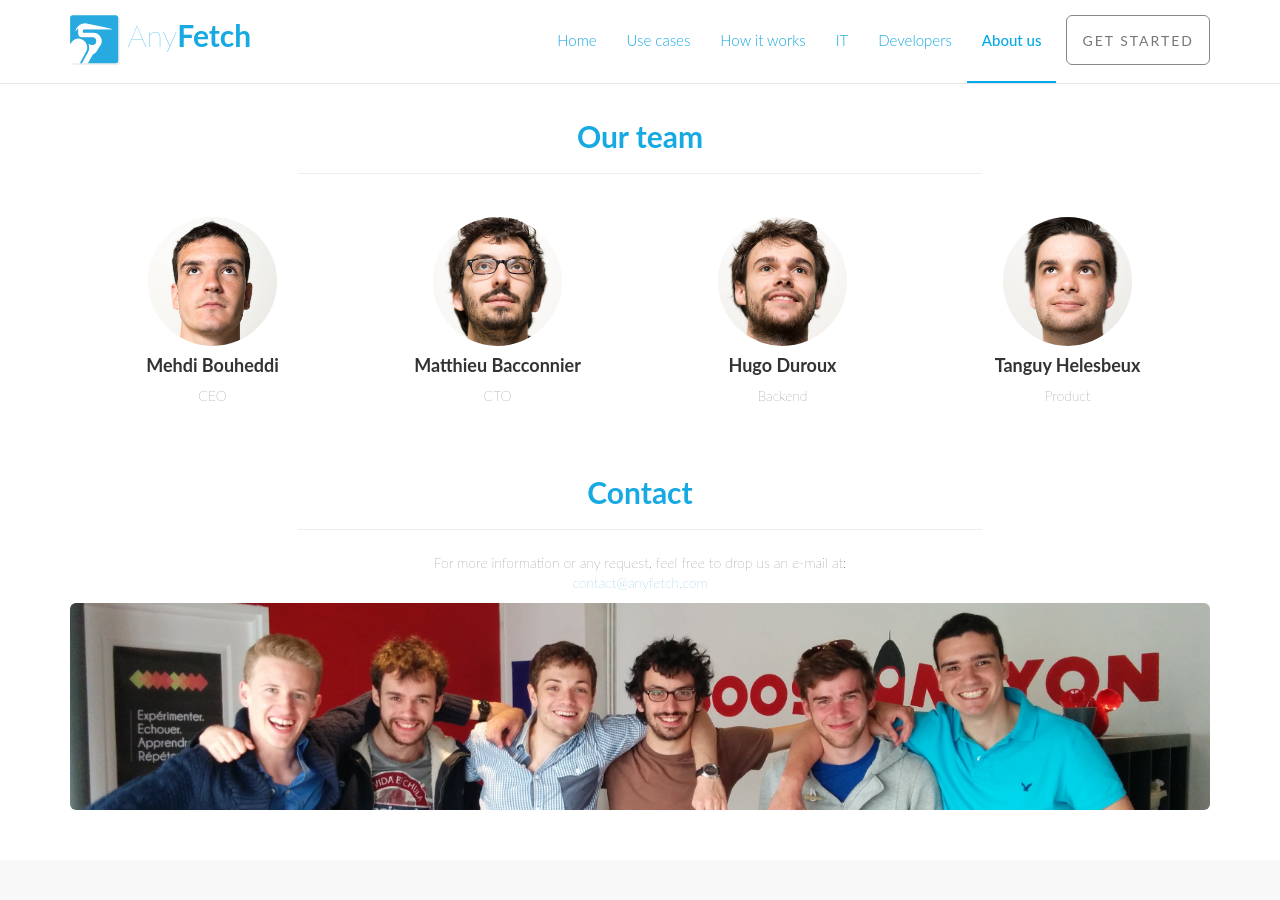
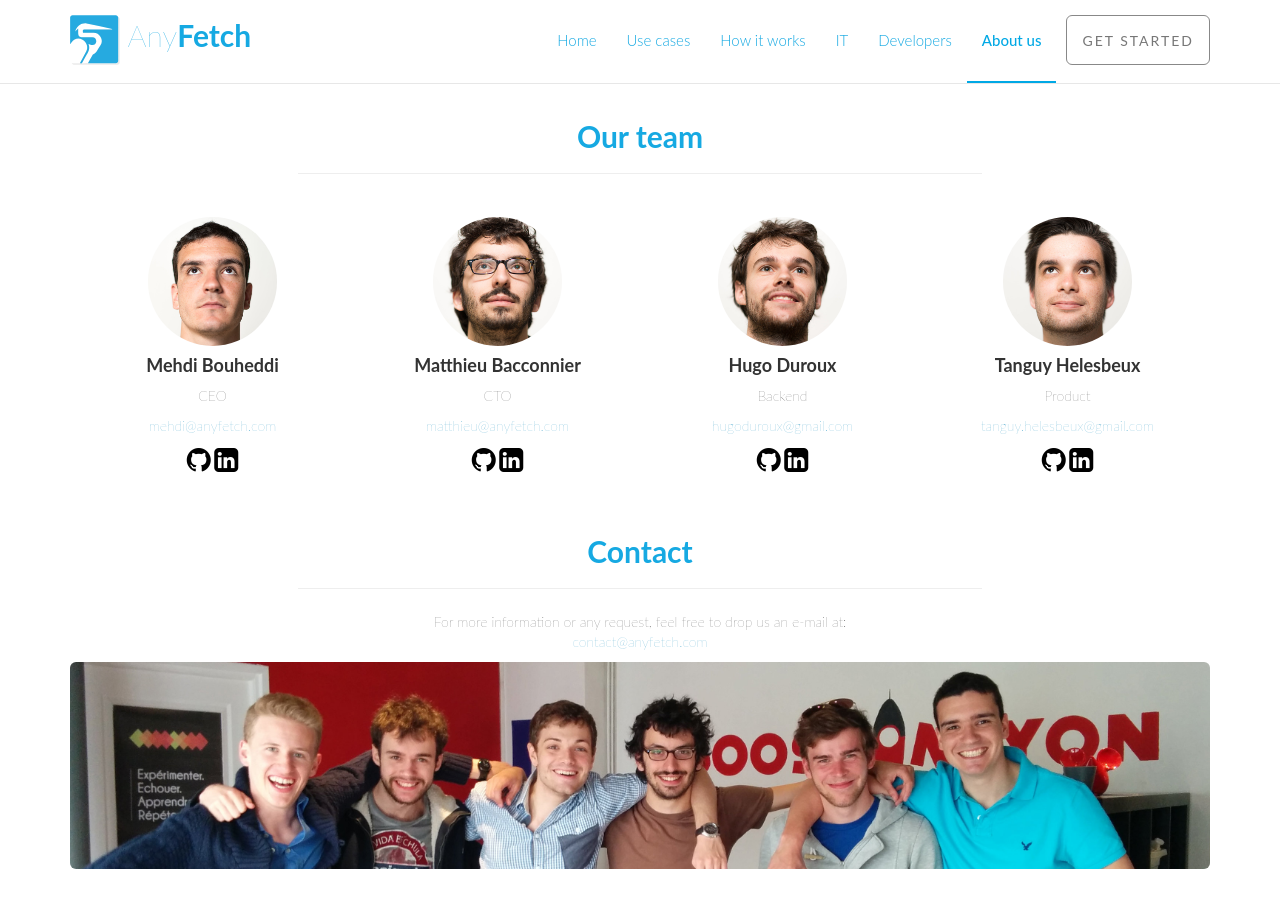
Before and after one commit to your-mom-noob/anyfetch.com, a Jekyll site: the page built from about-us.html, in a window 1280 px wide and 900 px high. Built offline with Jekyll 4.4.1, drawn with Linux system fonts in a browser that asks for light colours; nearby versions of some CDN libraries; Markdown is read by kramdown in place of the engine named in the settings.

Commit message:
about us github + linkedin

```diff
--- a/_layouts/main.html
+++ b/_layouts/main.html
@@ -11,6 +11,7 @@
 
   <link rel="stylesheet" href="styles/bootstrap.min.css">
   <link rel="stylesheet" href="styles/style.css">
+  <link href="//netdna.bootstrapcdn.com/font-awesome/4.1.0/css/font-awesome.min.css" rel="stylesheet">
 
   <!--[if lt IE 9]>
   <script src="//html5shiv.googlecode.com/svn/trunk/html5.js"></script>
--- a/about-us.html
+++ b/about-us.html
@@ -15,6 +15,9 @@ layout: main
 							<div class="caption">
 								<h4>Mehdi Bouheddi</h4>
 								<p>CEO</p>
+								<p><a target="_blank" href="mailto:mehdi@anyfetch.com">mehdi@anyfetch.com</a></p>
+									<a target="_blank" href="https://github.com/Boudedi" class="profile-link"><i class="fa fa-github fa-2x"></i></a>
+									<a target="_blank" href="https://www.linkedin.com/profile/view?id=69893214" class="profile-link"><i class="fa fa-linkedin-square fa-2x"></i></a>
 							</div>
 						</div>
 					</div>
@@ -24,6 +27,9 @@ layout: main
 							<div class="caption">
 								<h4>Matthieu Bacconnier</h4>
 								<p>CTO</p>
+								<p><a target="_blank" href="mailto:matthieu@anyfetch.com">matthieu@anyfetch.com</a></p>
+									<a target="_blank" href="https://github.com/Neamar" class="profile-link"><i class="fa fa-github fa-2x"></i></a>
+									<a target="_blank" href="https://www.linkedin.com/profile/view?id=246055775" class="profile-link"><i class="fa fa-linkedin-square fa-2x"></i></a>
 							</div>
 						</div>
 					</div>
@@ -33,6 +39,9 @@ layout: main
 							<div class="caption">
 								<h4>Hugo Duroux</h4>
 								<p>Backend</p>
+								<p><a target="_blank" href="mailto:hugodouroux@gmail.com">hugoduroux@gmail.com</a></p>
+									<a target="_blank" href="https://github.com/Amoki" class="profile-link"><i class="fa fa-github fa-2x"></i></a>
+									<a target="_blank" href="https://www.linkedin.com/profile/view?id=234443594" class="profile-link"><i class="fa fa-linkedin-square fa-2x"></i></a>
 							</div>
 						</div>
 					</div>
@@ -42,6 +51,9 @@ layout: main
 							<div class="caption">
 								<h4>Tanguy Helesbeux</h4>
 								<p>Product</p>
+								<p><a target="_blank" href="mailto:tanguy.helesbeux@gmail.com">tanguy.helesbeux@gmail.com</a></p>
+									<a target="_blank" href="https://github.com/Tgy31" class="profile-link"><i class="fa fa-github fa-2x"></i></a>
+									<a target="_blank" href="https://www.linkedin.com/profile/view?id=272642841" class="profile-link"><i class="fa fa-linkedin-square fa-2x"></i></a>
 							</div>
 						</div>
 					</div>
--- a/styles/style.css
+++ b/styles/style.css
@@ -454,3 +454,7 @@ a.list-group-item:hover {
 	margin-top: 50px;
 	margin-bottom: 50px;
 }
+
+.profile-link {
+	color: #000;
+}
```
